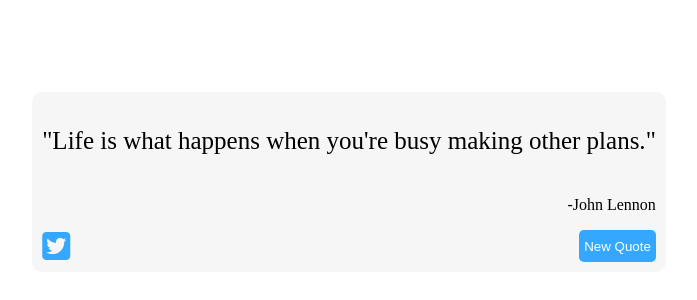
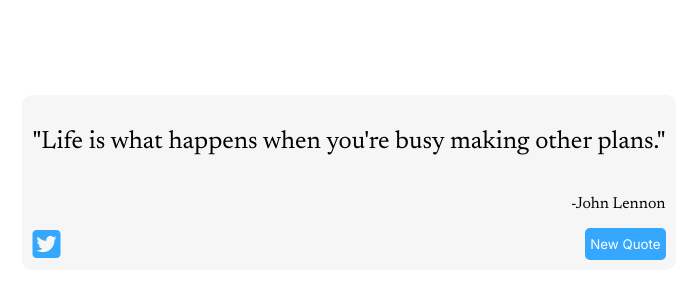
Before and after one commit to azizkoumenji/quote-machine, a React app: page / in a window 1280 px wide. Shown: the part 218-518 px from the top of the page, without its empty margins (291-988 px from the left). Built offline with nearby package versions, Linux system fonts and the light colour scheme.

Commit message:
Added Google Fonts in App.css

```diff
--- a/src/App.css
+++ b/src/App.css
@@ -27,13 +27,13 @@ body {
 }
 
 #text {
-  font-family: serif;
+  font-family: Newsreader ,serif;
   text-align: center;
   font-size: 25px;
 }
 
 #author {
-  font-family: serif;
+  font-family: Newsreader, serif;
   text-align: end;
 }
 
@@ -46,7 +46,7 @@ button {
   background-color: rgb(53, 167, 255);
   border: none;
   padding: 5px;
-  font-family: sans-serif;
+  font-family: Inter, sans-serif;
   border-radius: 5px;
   color: white;
 }
--- a/src/index.js
+++ b/src/index.js
@@ -1,4 +1,4 @@
-import React from "react";
+import React, { StrictMode } from "react";
 import { createRoot } from 'react-dom/client';
 import App from "./App.js";
 
```
